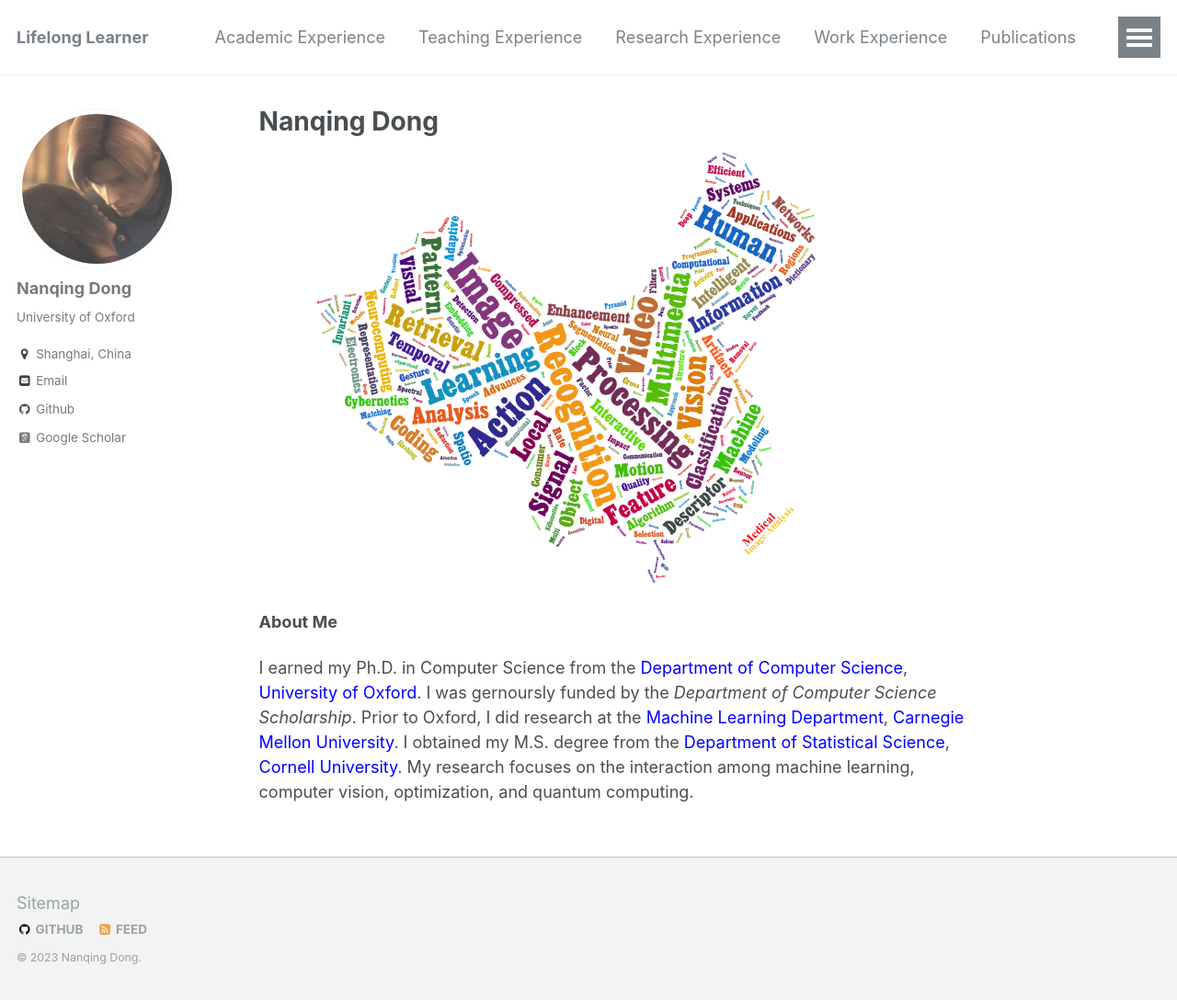
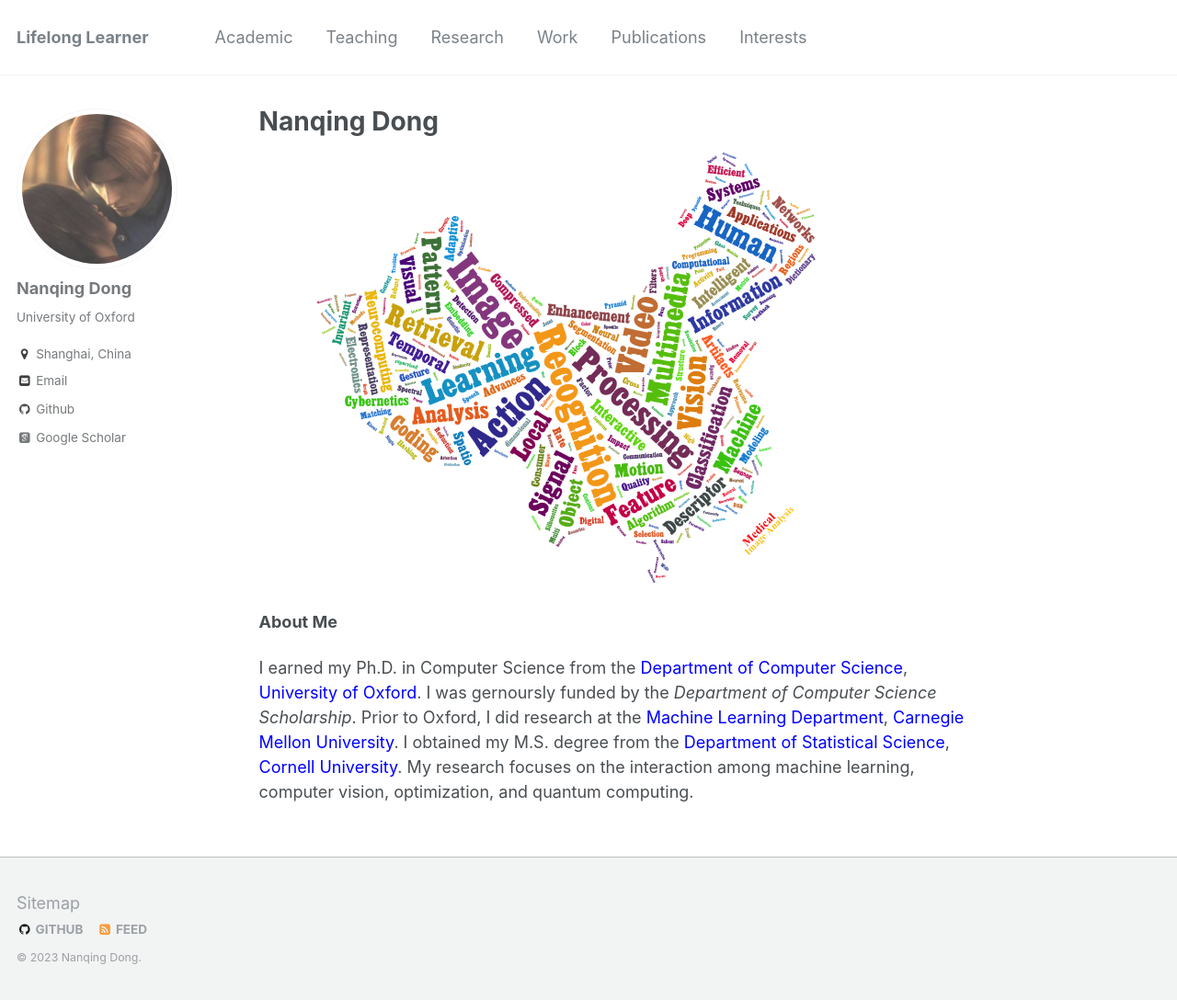
Before and after one commit to eveningdong/eveningdong.github.io, a Jekyll site: the page built from _pages/about.md, in a window 1280 px wide and 1088 px high. Shown: the whole window at 92% size. Built offline with Jekyll 4.4.1, drawn with Linux system fonts in a browser that asks for light colours; some web fonts are replaced.

Commit message:
Update navigation.yml

```diff
--- a/_data/navigation.yml
+++ b/_data/navigation.yml
@@ -1,19 +1,19 @@
 # main links links
 main:
-  - title: "Academic Experience"
+  - title: "Academic"
     url: /academic/
 
-  - title: "Teaching Experience"
+  - title: "Teaching"
     url: /teach/
 
-  - title: "Research Experience"
+  - title: "Research"
     url: /research/
 
-  - title: "Work Experience"
+  - title: "Work"
     url: /work/
 
   - title: "Publications"
     url: /publications/
 
-  - title: "Personal Interests"
+  - title: "Interests"
     url: /interests/
```
